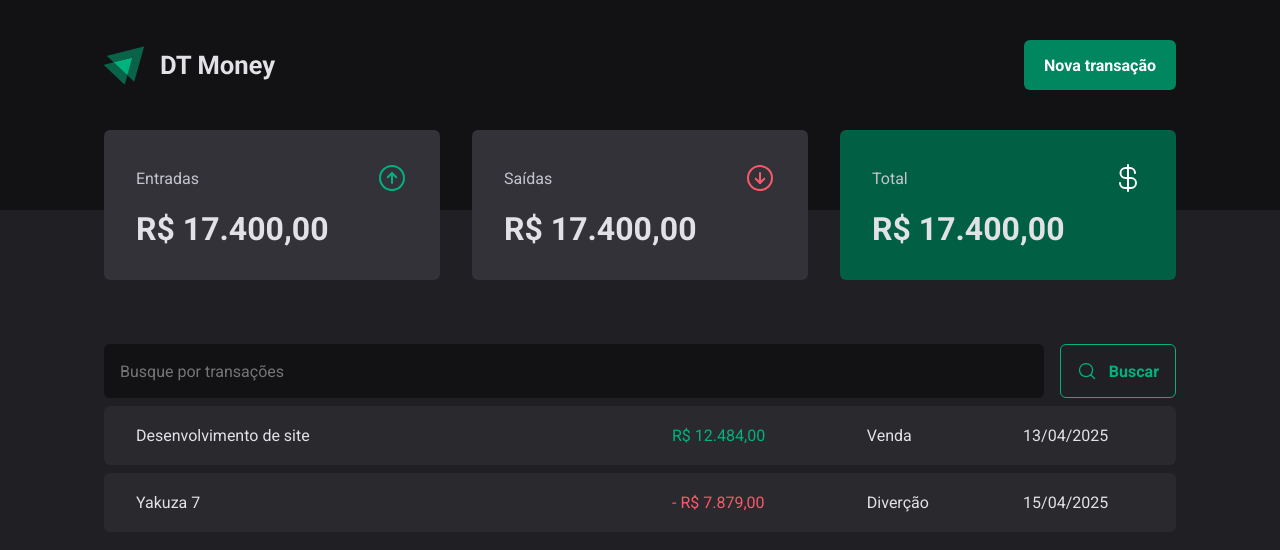
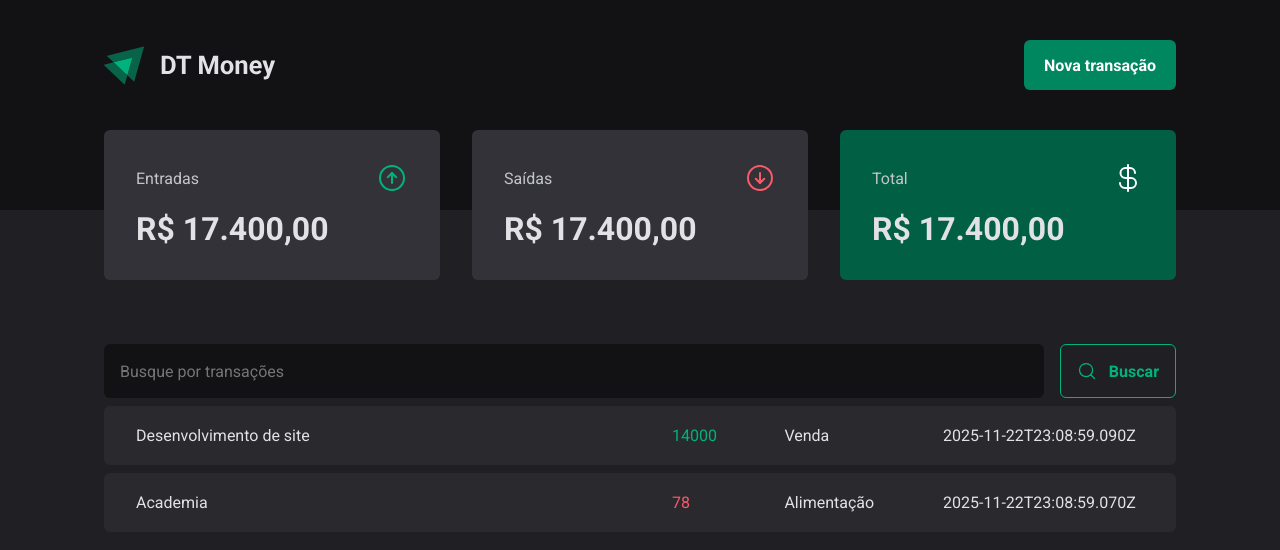
Before and after one commit to SabrinaCoelho/03-dt-money, a React (Vite) app: page / in a window 1280 px wide. Shown: the top 550 px of the page. Built offline with nearby package versions, Linux system fonts and the light colour scheme; data requests are answered from the project's data file.

Commit message:
Connect with json-server

```diff
--- a/package.json
+++ b/package.json
@@ -5,6 +5,7 @@
   "type": "module",
   "scripts": {
     "dev": "vite",
+    "dev:server": "json-server -w -d 500 server.json",
     "build": "tsc -b && vite build",
     "lint": "eslint .",
     "preview": "vite preview"
@@ -28,6 +29,7 @@
     "eslint-plugin-react-hooks": "^7.0.1",
     "eslint-plugin-react-refresh": "^0.4.24",
     "globals": "^16.5.0",
+    "json-server": "^0.17.4",
     "typescript": "~5.9.3",
     "typescript-eslint": "^8.46.4",
     "vite": "^7.2.4"
--- /dev/null
+++ b/server.json
@@ -0,0 +1,20 @@
+{
+    "transactions": [
+        {
+            "id": 1,
+            "description": "Desenvolvimento de site",
+            "type": "income",
+            "category": "Venda",
+            "price": 14000,
+            "createdAt": "2025-11-22T23:08:59.090Z"
+        },
+        {
+            "id": 2,
+            "description": "Academia",
+            "type": "outcome",
+            "category": "Alimentação",
+            "price": 78,
+            "createdAt": "2025-11-22T23:08:59.070Z"
+        }
+    ]
+}
--- a/src/pages/transactions/index.tsx
+++ b/src/pages/transactions/index.tsx
@@ -1,35 +1,49 @@
+import { useEffect, useState } from "react";
 import { Header } from "../../components/Header";
 import { Summary } from "../../components/Summary";
 import { SearchForm } from "./components/SearchForm";
 import { PriceHighlight, TransactionsContainer, TransactionsTable } from "./styles";
 
+interface Transaction{
+    id: number;
+    description: string;
+    type: "income" | "outcome" ;
+    price: number;
+    category: string;
+    createdAt: string;
+}
+
 export function Transactions(){
+    const [transactions, setTransactions] = useState<Transaction[]>([])
+    async function loadTransaction(){
+        const resp = await fetch("http://localhost:3000/transactions");
+        const data = await resp.json()
+        setTransactions(data);
+    }
+
+    useEffect(() => {
+       loadTransaction()
+    }, [])
     return (<div>
         <Header/>
         <Summary/>
         <TransactionsContainer>
             <SearchForm/>
             <TransactionsTable>
-                <tr>
-                    <td width="50%">Desenvolvimento de site</td>
-                    <td>
-                        <PriceHighlight variant="income">
-                            R$ 12.484,00
-                        </PriceHighlight>
-                    </td>
-                    <td>Venda</td>
-                    <td>13/04/2025</td>
-                </tr>
-                <tr>
-                    <td width="50%">Yakuza 7</td>
-                    <td>
-                        <PriceHighlight variant="outcome">
-                            - R$ 7.879,00
-                        </PriceHighlight>
-                    </td>
-                    <td>Diverção</td>
-                    <td>15/04/2025</td>
-                </tr>
+                {
+                    transactions.map((transaction: Transaction) => (
+                        <tr key={transaction.id}>
+                            <td width="50%">{transaction.description}</td>
+                            <td>
+                                <PriceHighlight variant={transaction.type}>
+                                    {transaction.price}
+                                </PriceHighlight>
+                            </td>
+                            <td>{transaction.category}</td>
+                            <td>{transaction.createdAt}</td>
+                        </tr>
+                    ))
+                }
             </TransactionsTable>
         </TransactionsContainer>
     </div>)
```
Also changed, not shown: 1 other file (tests, documents, lock files or other folders).
